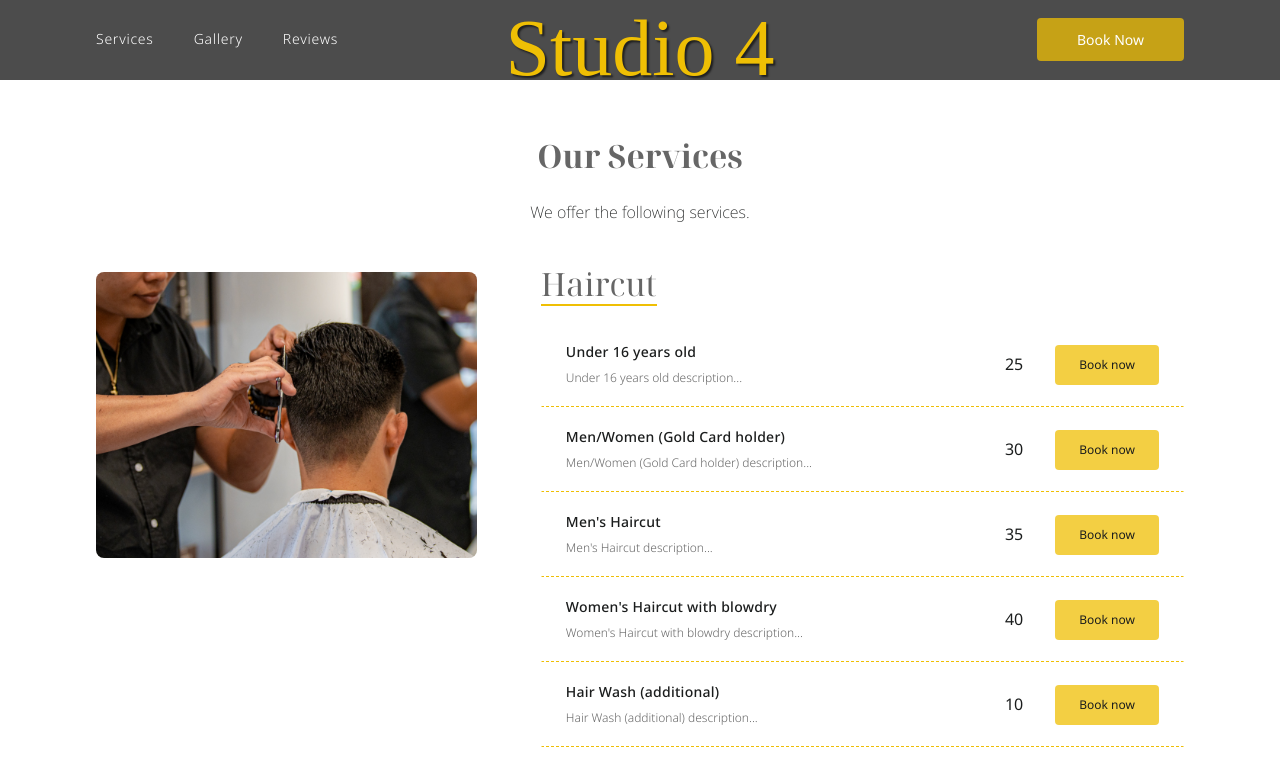
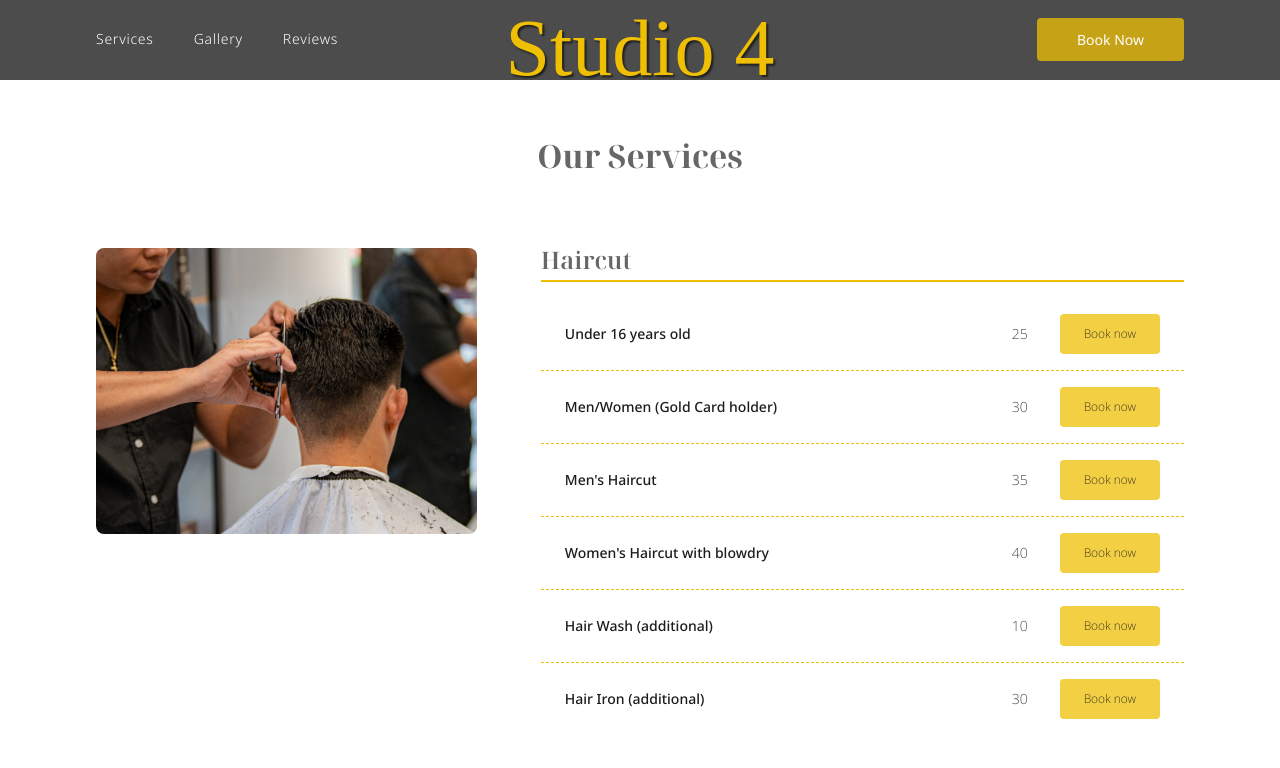
Before and after one commit to marlonsvillarama/studio4hairsalon_svk, a SvelteKit app: page /services in a window 1280 px wide. Shown: the top 768 px of the page. Built offline with nearby package versions, Linux system fonts and the light colour scheme; a web font is replaced by a local one.

Commit message:
20250524

```diff
--- a/src/components/ServiceRow.svelte
+++ b/src/components/ServiceRow.svelte
@@ -9,13 +9,14 @@
         {#each data.services as item}
         <div class="item">
             <div>
-                <span class="title">{item.name}</span><br/>
-                <span class="text">{item.description}</span>
+                <span class="title">{item.name}</span>
+                <span class="price"><span class="range">{item.range === true ? `starts at ` : ''}</span>{item.price}</span>
+                <!-- <br/> -->
+                <!-- <span class="text">{item.description}</span> -->
             </div>
-            <div>
-                <span class="price"><span class="range">{item.range === true ? `starts at ` : ''}</span>{item.price}</span>
             <a href="/book?id={item.id}">Book now</a>
-            </div>
+            <!-- <div>
+            </div> -->
         </div>
         {/each}
     </div>
@@ -24,11 +25,17 @@
 <style>
     section {
         /* border: 1px solid red; */
+        display: flex;
+        flex-direction: column;
+        gap: 2rem;
+    }
+    @media (min-width: 64rem) {
+        section {
             display: grid;
             gap: 4rem;
             grid-template-columns: 35% calc(65% - 4rem);
             align-items: flex-start;
-
+        }
     }
     img {
         width: 100%;
@@ -42,59 +49,58 @@
     h3 {
         color: var(--color-grey-dark-03-rgb);
         font-family: var(--font-serif);
-        font-size: var(--fs-2xl);
-        font-weight: 400;
+        font-size: var(--fs-xl);
+        font-weight: 600;
         padding-bottom: 0.5rem;
         margin-bottom: 1rem;
         border-bottom: 2px solid var(--color-accent);
-        display: inline-block;
+        /* display: inline-block; */
      }
     .item {
         padding: 1rem 1.5rem;
         /* margin: 0 2rem; */
         /* cursor: pointer; */
-        border: 1px solid transparent;
+        border: 0px solid red;
         transition: all 100ms ease-in-out;
         display: flex;
         flex-direction: row;
         justify-content: space-between;
         align-items: center;
+        gap: 4rem;
+        font-size: var(--fs-sm);
+        font-weight: 200;
+    }
+    @media (min-width: 64rem) {
+        .item {
+            flex-direction: row;
+            justify-content: space-between;
+            gap: 2rem;
+        }
     }
     .item:not(:last-child) {
         border-bottom: 1px dashed var(--color-accent);
     }
-    .item:hover {
-        border: 1px solid var(--color-accent);
-        border-radius: 0.5rem;
-        box-shadow: var(--box-shadow);
+
+    .item > *:first-child {
+        /* border: 1px solid red; */
+        flex-grow: 1;
+        display: flex;
+        flex-direction: column;
+        align-items: flex-start;
+        gap: 0.25rem;
     }
-    .item .title {
-        font-size: var(--fs-sm);
-        font-weight: 500;
-        letter-spacing: 0.25px;
-    }
-    .item .text {
-        color: var(--color-grey-dark-03-rgb);
-        font-size: var(--fs-xs);
-        font-weight: 300;
-    }
-    .item > :last-child {
-        display: flex;
+    @media (min-width: 40rem) {
+        .item > *:first-child {
             flex-direction: row;
-        gap: 2rem;
+            justify-content: space-between;
             align-items: center;
         }
-    .price {
-        display: inline-block;
-        /* margin-right: 2rem; */
-        font-size: var(--fs-md);
-        font-weight: 400;
     }
-    .range {
-        font-size: var(--fs-sm);
-        font-weight: 200;
-        margin-right: 0.5rem;
+
+    .title {
+        font-weight: 500;
     }
+
     .item a {
         display: inline-block;
         padding: 0.5rem 1.5rem;
@@ -104,9 +110,51 @@
         font-size: var(--fs-xs);
         transition: all 150ms ease-in-out;
     }
-    .item a:hover,
+    /* .item:hover {
+        border: 1px solid var(--color-accent);
+        border-radius: 0.5rem;
+        box-shadow: var(--box-shadow);
+    } */
+    /* .item .title {
+        font-size: var(--fs-sm);
+        /* font-weight: 500; *!/
+        font-weight: 200;
+        letter-spacing: 0.25px;
+    } */
+    /* .item .text {
+        color: var(--color-grey-dark-03-rgb);
+        font-size: var(--fs-xs);
+        font-weight: 300;
+    } */
+    /* .item > :last-child {
+        display: flex;
+        flex-direction: row;
+        gap: 2rem;
+        align-items: center;
+    } */
+    /* .price {
+        display: inline-block;
+        /* margin-right: 2rem; *!/
+        font-size: var(--fs-md);
+        font-weight: 400;
+    } */
+    /* .range {
+        font-size: var(--fs-sm);
+        font-weight: 200;
+        margin-right: 0.5rem;
+    } */
+    /* .item a {
+        display: inline-block;
+        padding: 0.5rem 1.5rem;
+        background-color: var(--color-bg-btn);
+        border-radius: 0.25rem;
+        cursor: pointer;
+        font-size: var(--fs-xs);
+        transition: all 150ms ease-in-out;
+    } */
+    /* .item a:hover,
     .item:hover a {
         background-color: var(--color-bg-btn-hover);
         box-shadow: var(--button-shadow);
-    }
+    } */
 </style>
--- a/src/routes/services/+page.svelte
+++ b/src/routes/services/+page.svelte
@@ -7,10 +7,17 @@
 </script>
 
 <div class="page">
-    <PageHeader title="Our Services" text="We offer the following services." />
+    <PageHeader title="Our Services" text="" />
     {#each services.list as service, index}
         <ServiceRow data={service} flip={index % 2 > 0} />
     {/each}
 </div>
 
-<style></style>
+<style>
+    /* .page {}
+    @media (min-width: 64rem) {
+        .page {
+
+        }
+    } */
+</style>
```
Also changed, not shown: src/components/Profile.svelte (+7 -1 lines). Lines whose indentation alone changed are shown as unchanged.
